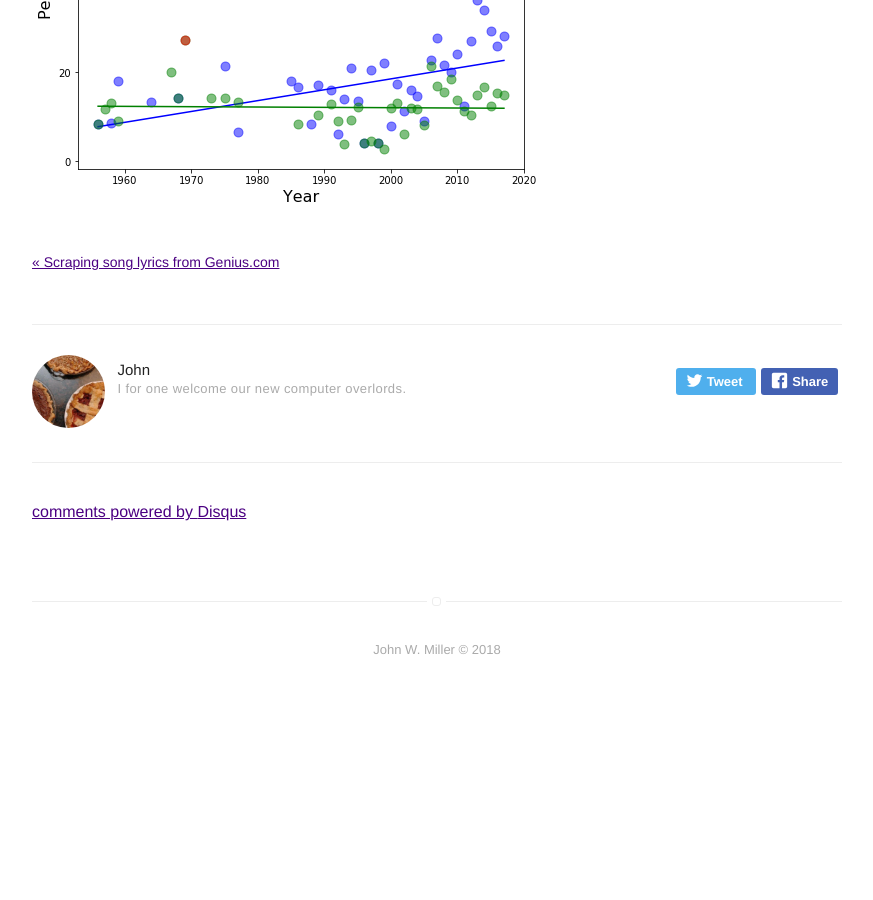
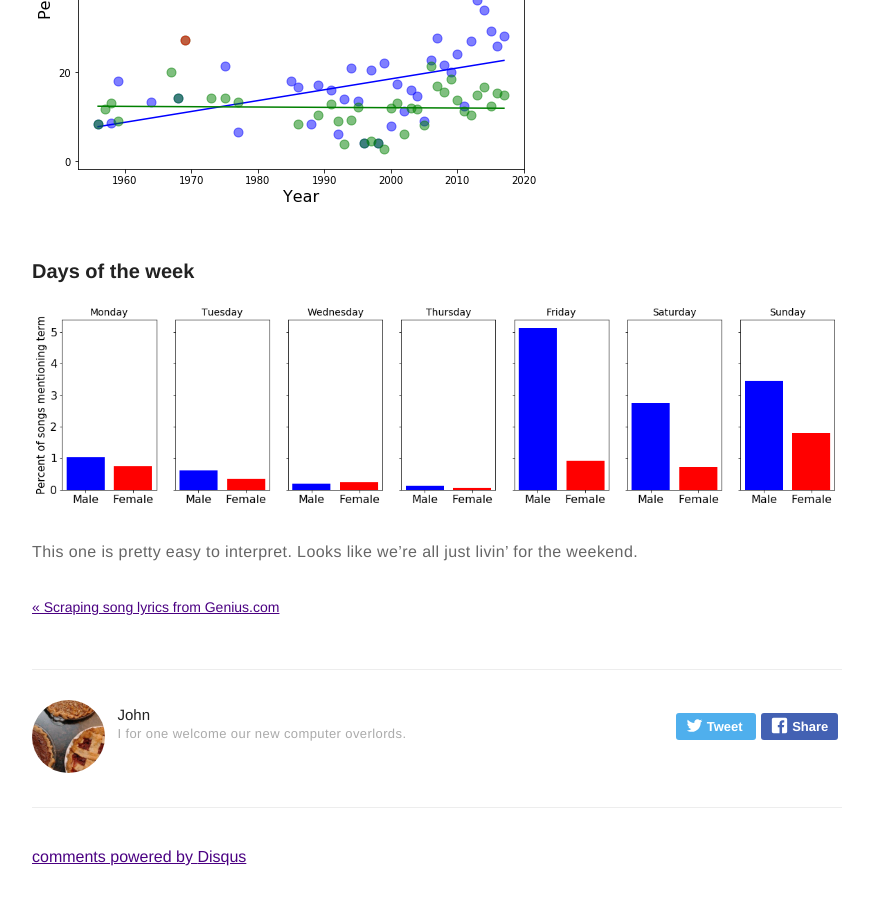
Before and after one commit to johnwmillr/johnwmillr.github.io, a Jekyll site: the page built from _posts/2018-02-07-trucks-and-beer.markdown, in a window 1280 px wide and 900 px high, scrolled down 3088 px. Shown: the whole window, without its empty margins (203-1076 px from the left). Built offline with Jekyll 4.4.1, drawn with Linux system fonts in a browser that asks for light colours; comment, search, counter and statistics services are not loaded; before the commit the page ends 3785 px from its top, so only the background shows below that; some of the changed text lies outside the part shown.

Commit message:
Add weekend plot

```diff
--- a/_posts/2018-02-07-trucks-and-beer.markdown
+++ b/_posts/2018-02-07-trucks-and-beer.markdown
@@ -47,3 +47,9 @@ I also wanted to look at how vocabulary changes over time for all country artist
 I was curious to see how certain terms become more and less popular over time. The plot below displays the percentage of songs mentioning a given term for each year. Years with less than ten songs in my database were excluded. It looks like it's becoming less common for country artists to mention love in their songs. While still about 50% of country songs from 2017 mention love, roughly 75% of country songs in the 1960's mention love. As love gets mentioned less frequently, it's becoming more common for country songs to include the word "girl".
 
 ![vocab_over_time]({{site.url}}/assets/images/TimePlot_girl_boy_love.png)
+
+
+### Days of the week
+[![livin_for_the_weekend]({{site.url}}/assets/images/BarGraph_Weekend.png)]({{site.url}}/assets/images/BarGraph_Weekend.png)
+
+This one is pretty easy to interpret. Looks like we're all just livin' for the weekend.
```
Also changed, not shown: other parts of _posts/2018-02-07-trucks-and-beer.markdown (+1 -1 lines), assets/images/BarGraph_Weekend.png (added), 1 other file.
